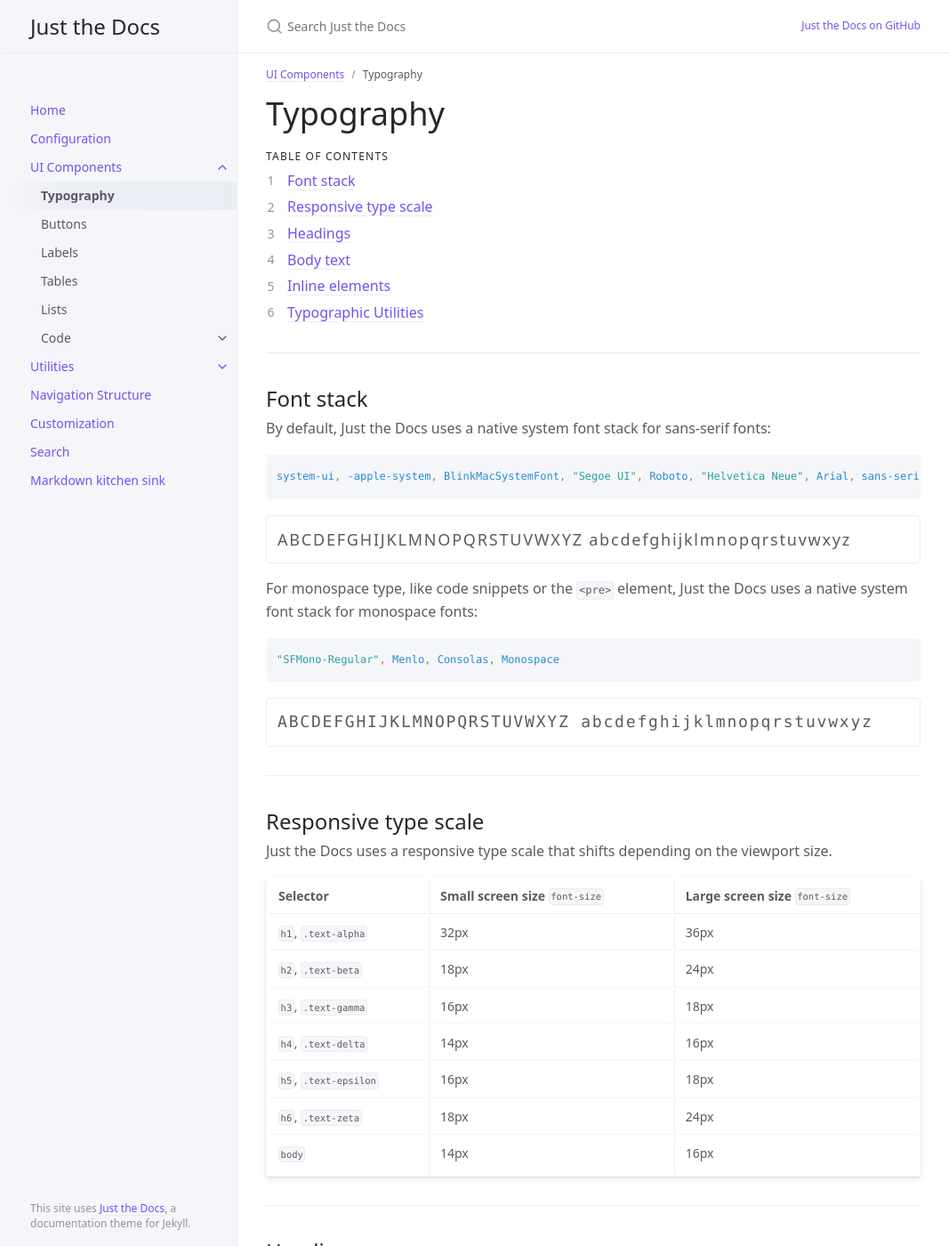
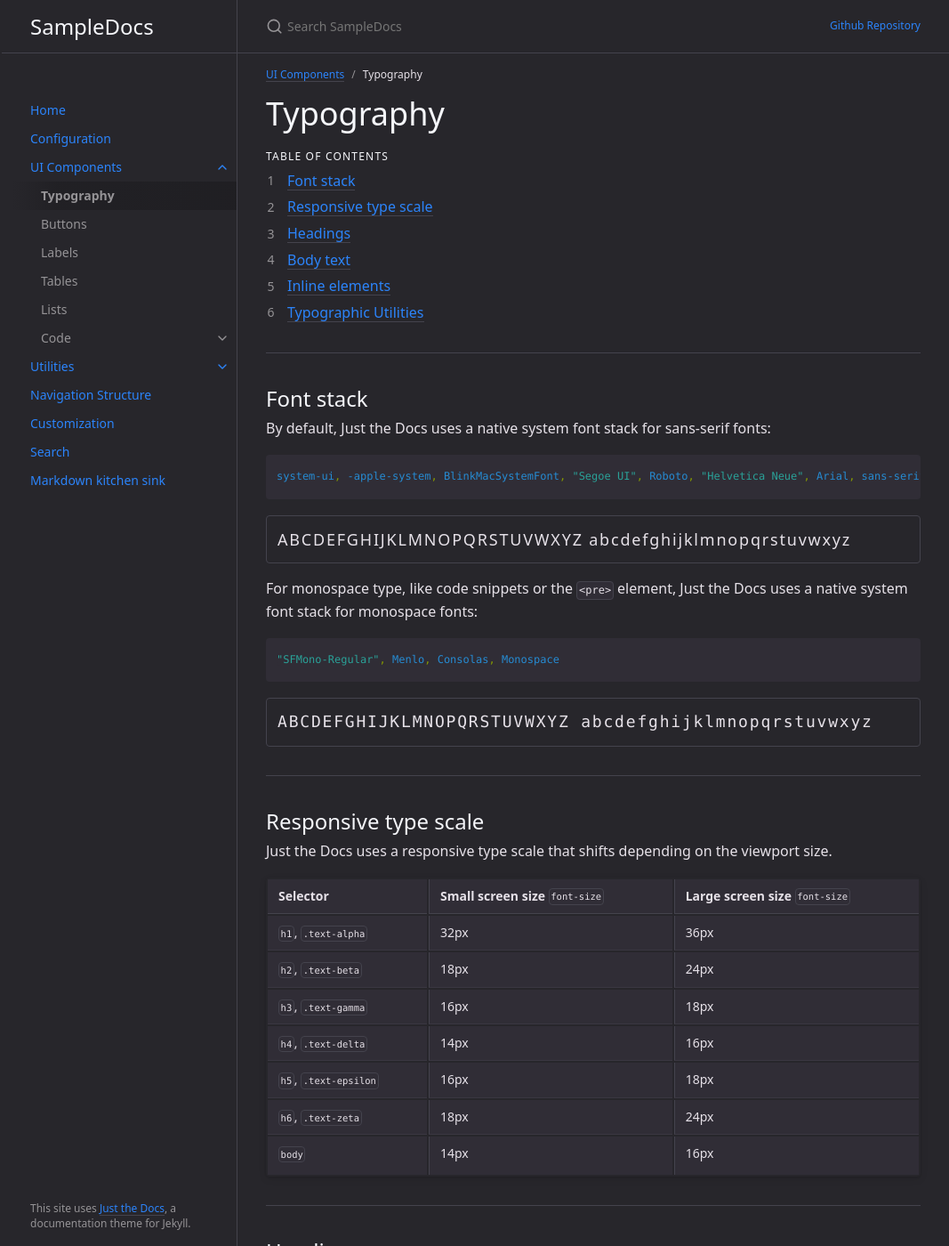
Before and after one commit to Kaydron1000/SampleDocs, a Jekyll site: the page built from docs/ui-components/typography.md, in a window 1280 px wide and 1400 px high. Shown: the whole window at 89% size, without its empty margins (105-1172 px from the left). Built offline with Jekyll 4.4.1, drawn with Linux system fonts in a browser that asks for light colours.

Commit message:
Update _config.yml
updated info

```diff
--- a/_config.yml
+++ b/_config.yml
@@ -13,10 +13,10 @@
 # you will see them accessed via {{ site.title }}, {{ site.github_repo }}, and so on.
 # You can create any custom variable you would like, and they will be accessible
 # in the templates via {{ site.myvariable }}.
-title: Just the Docs
-description: A Jekyll theme for documentation
-baseurl: "/just-the-docs" # the subpath of your site, e.g. /blog
-url: "https://pmarsceill.github.io" # the base hostname & protocol for your site, e.g. http://example.com
+title: SampleDocs
+description: Pi KVM documentation
+baseurl: "/SampleDocs" # the subpath of your site, e.g. /blog
+url: "https://Kaydron1000.github.io" # the base hostname & protocol for your site, e.g. http://example.com
 
 permalink: pretty
 exclude: ["node_modules/", "*.gemspec", "*.gem", "Gemfile", "Gemfile.lock", "package.json", "package-lock.json",  "script/", "LICENSE.txt", "lib/", "bin/", "README.md", "Rakefile"
@@ -64,8 +64,8 @@ heading_anchors: true
 
 # Aux links for the upper right navigation
 aux_links:
-  "Just the Docs on GitHub":
-    - "//github.com/pmarsceill/just-the-docs"
+  "Github Repository":
+    - "//github.com/Kaydron1000/SampleDocs"
 
 # Makes Aux links open in a new tab. Default is false
 aux_links_new_tab: false
@@ -98,7 +98,7 @@ gh_edit_branch: "master" # the branch that your docs is served from
 gh_edit_view_mode: "tree" # "tree" or "edit" if you want the user to jump into the editor immediately
 
 # Color scheme currently only supports "dark", "light"/nil (default), or a custom scheme that you define
-color_scheme: nil
+color_scheme: dark
 
 # Google Analytics Tracking (optional)
 # e.g, UA-1234567-89
```
